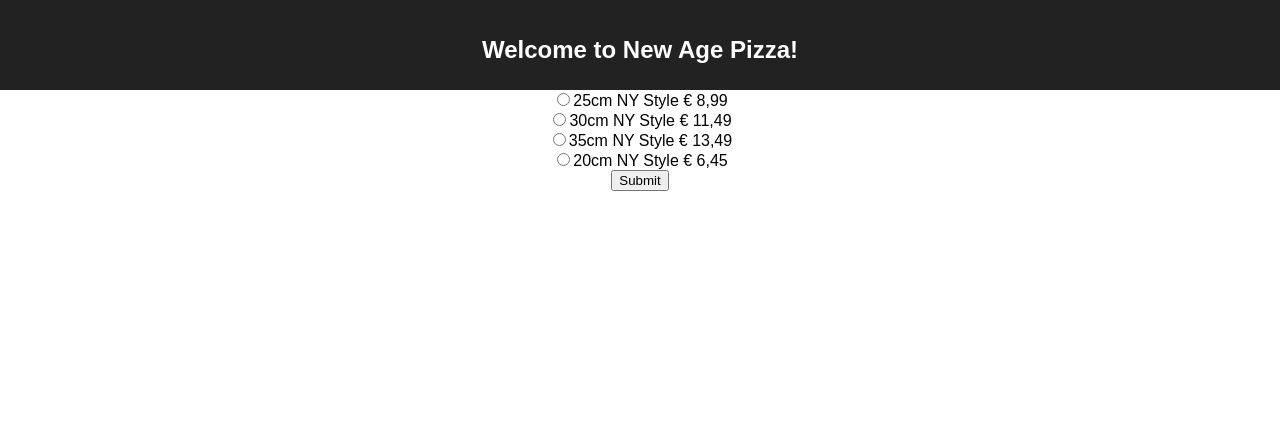
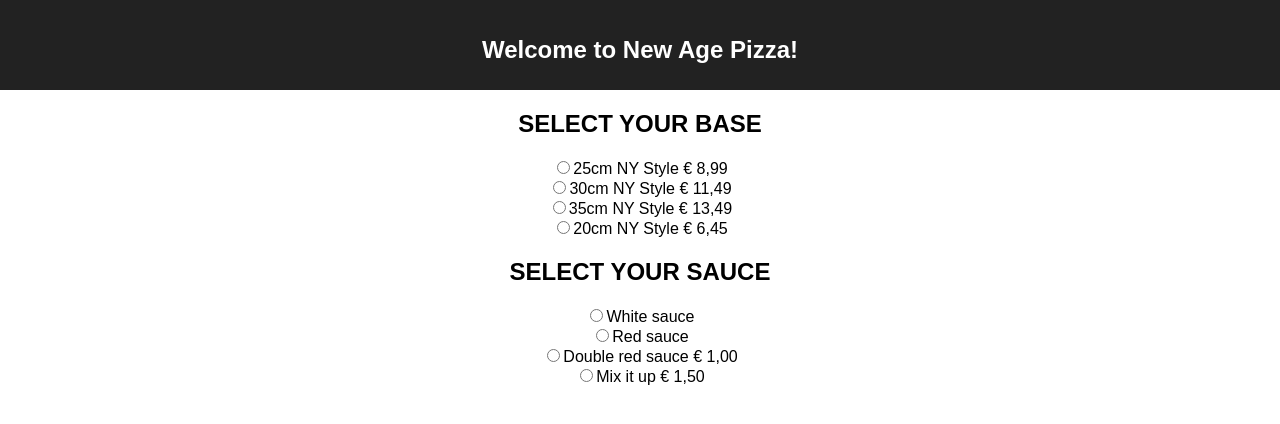
Before and after one commit to Nokeed24/week-6-assignment, a React (Create React App) app: page / in a window 1280 px wide. Shown: the top 424 px of the page. Built offline with nearby package versions, Linux system fonts and the light colour scheme.

Commit message:
fully functional sauce selection and minor styling

```diff
--- a/src/App.js
+++ b/src/App.js
@@ -1,5 +1,6 @@
 import React, { Component } from 'react';
 import BaseSelection from './components/BaseSelection'
+import SauceSelection from './components/SauceSelection'
 import './App.css';
 
 class App extends Component {
@@ -10,6 +11,7 @@
           <h1 className="App-title">Welcome to New Age Pizza!</h1>
         </header>
         <BaseSelection/>
+        <SauceSelection />
       </div>
     );
   }
--- /dev/null
+++ b/src/components/BaseSelection.css
@@ -0,0 +1,3 @@
+.BaseSelection {
+  margin: 10px 0px;
+}
--- a/src/components/BaseSelection.js
+++ b/src/components/BaseSelection.js
@@ -2,6 +2,7 @@
 import PropTypes from 'prop-types'
 import { connect } from 'react-redux'
 import { selectBase } from '../actions/pizza'
+import './BaseSelection.css'
 
 export class BaseSelection extends PureComponent {
   constructor(props) {
@@ -9,7 +10,6 @@
     this.state = {base: 'none'};
 
     this.handleChange = this.handleChange.bind(this);
-    this.handleSubmit = this.handleSubmit.bind(this);
   }
 
   handleChange(event) {
@@ -19,13 +19,10 @@
     this.props.selectBase(SelectedBase)
   }
 
-  handleSubmit(event) {
-    alert('Your favorite flavor is: ' + this.state.value);
-    event.preventDefault();
-  }
-
   render() {
     return (
+      <div className="BaseSelection">
+      <h2>SELECT YOUR BASE</h2>
         <form onChange={this.handleChange} onSubmit={this.handleSubmit}>
           <div className="radio">
             <label>
@@ -51,8 +48,8 @@
             20cm NY Style € 6,45
           </label>
         </div>
-      <input type="submit" value="Submit" />
         </form>
+      </div>
     );
   }
 }
--- /dev/null
+++ b/src/components/SauceSelection.css
@@ -0,0 +1,3 @@
+.BaseSelection {
+  margin-bottom: 10px
+}
--- a/src/components/SauceSelection.js
+++ b/src/components/SauceSelection.js
@@ -0,0 +1,61 @@
+import React, { PureComponent } from 'react'
+import PropTypes from 'prop-types'
+import { connect } from 'react-redux'
+import { selectSauce } from '../actions/pizza'
+
+export class SauceSelection extends PureComponent {
+  constructor(props) {
+    super(props);
+    this.state = {sauce: 'none'};
+
+    this.handleChange = this.handleChange.bind(this);
+  }
+
+  handleChange(event) {
+    let SelectedSauce = event.target.value
+    console.log(SelectedSauce)
+    this.setState({sauce: event.target.value})
+    this.props.selectSauce(SelectedSauce)
+  }
+
+  render() {
+    return (
+      <div className="SauceSelection">
+      <h2>SELECT YOUR SAUCE</h2>
+        <form onChange={this.handleChange} onSubmit={this.handleSubmit}>
+        <div className="radio">
+          <label>
+            <input type="radio" value="White sauce" checked={this.state.sauce === 'White sauce'}/>
+            White sauce
+          </label>
+      </div>
+      <div className="radio">
+        <label>
+          <input type="radio" value="Red sauce" checked={this.state.sauce === 'Red sauce'}/>
+          Red sauce
+        </label>
+      </div>
+      <div className="radio">
+        <label>
+          <input type="radio" value="Double red sauce" checked={this.state.sauce === 'Double red sauce'}/>
+          Double red sauce € 1,00
+        </label>
+      </div>
+      <div className="radio">
+        <label>
+          <input type="radio" value="Mix it up" checked={this.state.sauce === 'Mix it up'}/>
+          Mix it up € 1,50
+        </label>
+      </div>
+      </form>
+      </div>
+    );
+  }
+}
+
+const mapStateToProps = ({ base }) => ({
+  base
+});
+
+//export default connect(mapStateToProps, mapDispatchToProps)(ItemList);
+export default connect(mapStateToProps, {selectSauce})(SauceSelection)
--- a/src/reducers/sauce.js
+++ b/src/reducers/sauce.js
@@ -3,7 +3,7 @@
 export default (state = "", { type, payload } = {}) => {
     switch(type) {
         case SELECT_SAUCE:
-            return payload
+            return payload.sauce
         default:
             return state
     }
```
Lines whose indentation alone changed are shown as unchanged.
